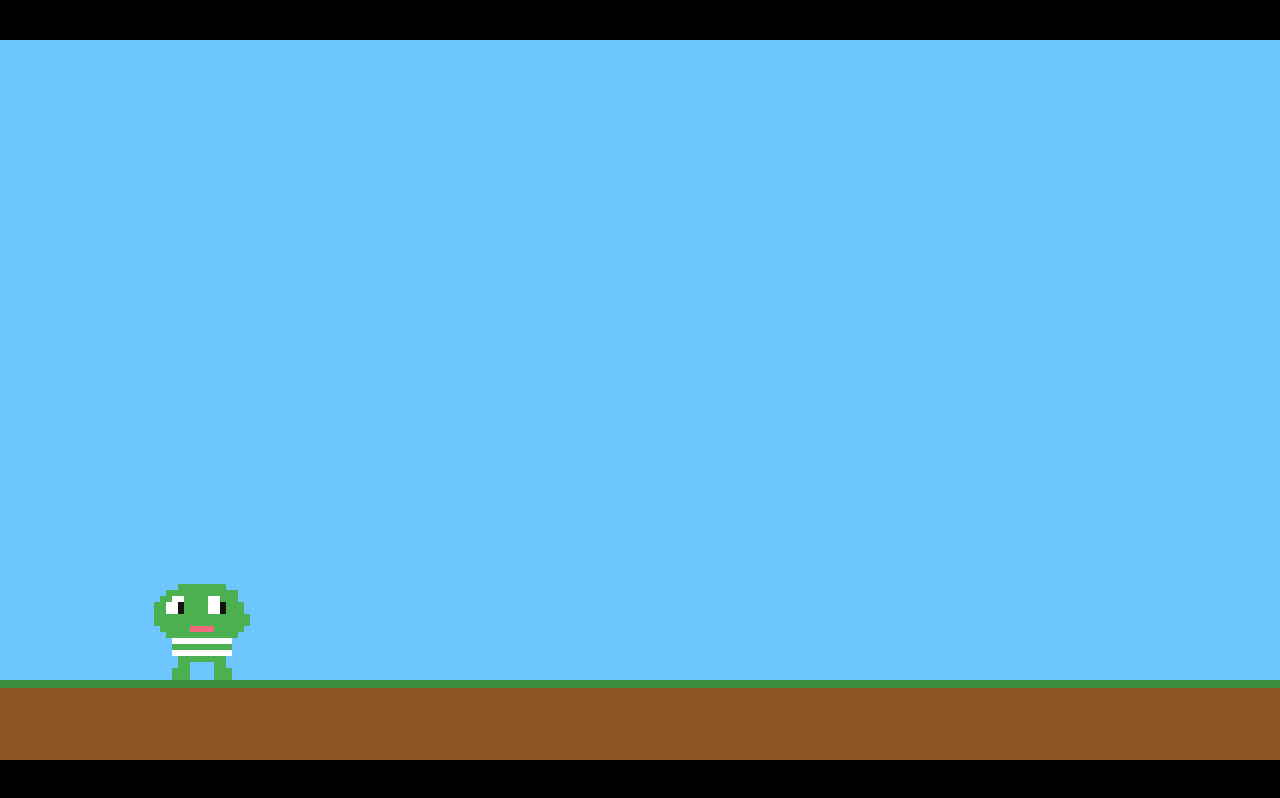
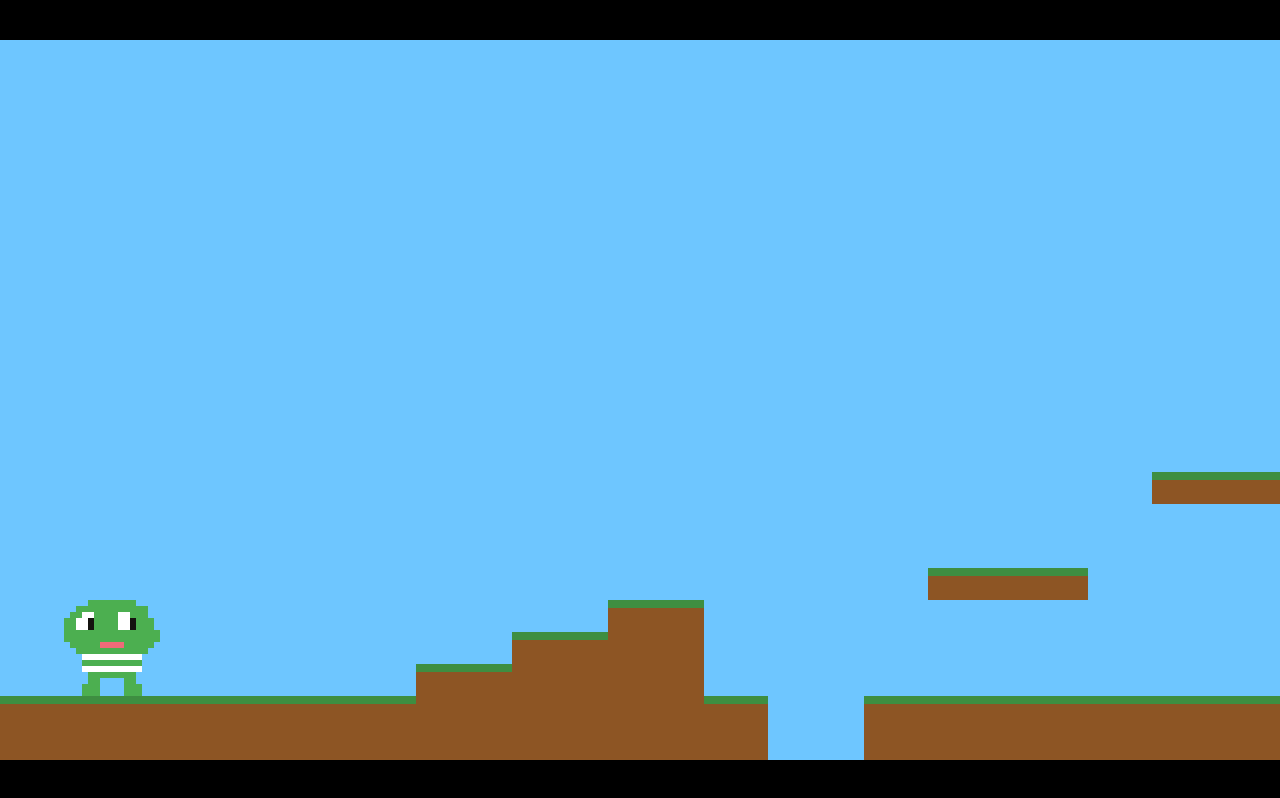
Before and after one commit to chlgpdus921/keroppi-jump, a website: page frontend/index.html in a window 1280 px wide. Drawn offline with Linux system fonts and the light colour scheme.

Commit message:
feat: phase 2 tile level, AABB collision, camera
Co-Authored-By: Claude Opus 5.5 <noreply@anthropic.com>

```diff
--- a/frontend/index.html
+++ b/frontend/index.html
@@ -19,7 +19,6 @@
 const W = 640, H = 360, TILE = 16, PX = 3, STEP = 1 / 60;
 const COYOTE = 0.1, JUMP_BUFFER = 0.1;
 const GRAVITY = 1400, JUMP_V = 460, MAX_VX = 150, ACCEL = 1200, FRICTION = 1400, MAX_FALL = 600;
-const FLOOR_Y = H - 40; // Phase 1 임시 바닥 (Phase 2에서 타일 충돌로 교체)
 const IDLE_FRAME_TIME = 0.4;
 
 // ---- 스프라이트: 사용자 제공 CLAWD 배열 (글자 그대로) ----
@@ -57,6 +56,45 @@ const SPRITE_OX = 3; // 히트박스(42px)를 스프라이트(48px) 가운데에
 const CLAWD_IDLE_B = CLAWD.slice(0, -1).concat(["..GGG......GGG.."]);
 const CLAWD_FRAMES = [CLAWD, CLAWD_IDLE_B];
 
+// ---- 레벨 (타일 16px) ----
+// X 지형, C 코인, ^ 가시, F 깃발, S 시작점, . 빈칸 (C/^/F 동작은 Phase 3)
+const LEVEL = [
+  "........................................................................................................................",
+  "........................................................................................................................",
+  "........................................................................................................................",
+  "........................................................................................................................",
+  "........................................................................................................................",
+  "........................................................................................................................",
+  "........................................................................................................................",
+  "........................................................................................................................",
+  "........................................................................................................................",
+  "........................................................................................................................",
+  "........................................................................................................................",
+  "........................................................................................................................",
+  "........................................................................................................................",
+  ".....................................C.C.............................................C..................................",
+  "....................................XXXXX...........................................XXXX................................",
+  "........................................................XXXXXXXXXXXX....................................................",
+  "...............................C........................XXXXXXXXXXXX...........C.................C......................",
+  ".............................XXXXX...........................................XXXXX..........................C...........",
+  "...................XXX..................................................................................................",
+  "................XXXXXX......................XX....C..........C..C..........................................XXX..........",
+  "...S.........XXXXXXXXX......................XX........................^..................^^.............XXXXXX.....F....",
+  "XXXXXXXXXXXXXXXXXXXXXXXX...XXXXXXXXXXXXXXXXXXXXX....XXXXXXXXXXXXXXXXXXXX...XXXXXXXXXXXXXXXXXXXXX....XXXXXXXXXXXXXXXXXXXX",
+  "XXXXXXXXXXXXXXXXXXXXXXXX...XXXXXXXXXXXXXXXXXXXXX....XXXXXXXXXXXXXXXXXXXX...XXXXXXXXXXXXXXXXXXXXX....XXXXXXXXXXXXXXXXXXXX"
+];
+const levelW = LEVEL[0].length * TILE;
+const levelH = LEVEL.length * TILE;
+
+// 범위 밖: 좌·우·위는 벽, 아래는 빈칸(낙사 허용). S는 빈칸 취급.
+function tileAt(tx, ty) {
+  if (ty >= LEVEL.length) return ".";
+  if (tx < 0 || tx >= LEVEL[0].length || ty < 0) return "X";
+  const ch = LEVEL[ty][tx];
+  return ch === "S" ? "." : ch;
+}
+function solidAt(tx, ty) { return tileAt(tx, ty) === "X"; }
+
 // ---- 캔버스 ----
 const canvas = document.getElementById("game");
 const ctx = canvas.getContext("2d");
@@ -93,25 +131,84 @@ addEventListener("blur", () => keys.clear()); // 포커스를 잃으면 눌린
 
 // ---- 플레이어 ----
 const player = {
-  x: 80, y: FLOOR_Y - 48, w: 42, h: 48,
+  x: 0, y: 0, w: 42, h: 48,
   vx: 0, vy: 0, onGround: false, facing: 1,
   coyote: 0, buffer: 0, animT: 0
 };
 
-// Phase 1: 바닥 y = FLOOR_Y만 판정, x는 화면 안으로 제한
+// S 타일 기준 시작점: 히트박스를 타일 가운데에, 발은 타일 바닥에
+const spawn = (() => {
+  const ty = LEVEL.findIndex((row) => row.includes("S"));
+  const tx = LEVEL[ty].indexOf("S");
+  return { x: tx * TILE + TILE / 2 - player.w / 2, y: (ty + 1) * TILE - player.h };
+})();
+
+function respawn() {
+  const p = player;
+  p.x = spawn.x; p.y = spawn.y;
+  p.vx = p.vy = 0;
+  p.coyote = p.buffer = 0;
+  p.onGround = false;
+  jumpPressed = jumpReleased = false;
+}
+respawn();
+
+// 축 분리 AABB: 이동 후 겹친 solid 타일 쪽으로 밀어낸다
+function overlapRange(p) {
+  return {
+    // 오른쪽/아래 끝은 ceil(...)-1: 소수 좌표에서 1px 미만으로 겹쳐도 판정한다
+    tx0: Math.floor(p.x / TILE), tx1: Math.ceil((p.x + p.w) / TILE) - 1,
+    ty0: Math.floor(p.y / TILE), ty1: Math.ceil((p.y + p.h) / TILE) - 1
+  };
+}
 function moveX(dx) {
-  player.x = Math.min(Math.max(player.x + dx, 0), W - player.w);
-  if (player.x === 0 || player.x === W - player.w) player.vx = 0;
+  const p = player;
+  p.x += dx;
+  if (dx !== 0) {
+    const { tx0, tx1, ty0, ty1 } = overlapRange(p);
+    // 진행 방향 앞쪽 타일부터 찾아 가장 가까운 벽에 붙인다
+    const [start, end, step] = dx > 0 ? [tx0, tx1, 1] : [tx1, tx0, -1];
+    outer:
+    for (let tx = start; dx > 0 ? tx <= end : tx >= end; tx += step) {
+      for (let ty = ty0; ty <= ty1; ty++) {
+        if (solidAt(tx, ty)) {
+          p.x = dx > 0 ? tx * TILE - p.w : (tx + 1) * TILE;
+          p.vx = 0;
+          break outer;
+        }
+      }
+    }
+  }
+  p.x = Math.min(Math.max(p.x, 0), levelW - p.w);
 }
 function moveY(dy) {
-  player.y += dy;
-  player.onGround = false;
-  if (player.y + player.h >= FLOOR_Y) {
-    player.y = FLOOR_Y - player.h;
-    player.vy = 0;
-    player.onGround = true;
+  const p = player;
+  p.onGround = false;
+  p.y += dy;
+  if (dy === 0) return;
+  const { tx0, tx1, ty0, ty1 } = overlapRange(p);
+  const [start, end, step] = dy > 0 ? [ty0, ty1, 1] : [ty1, ty0, -1];
+  for (let ty = start; dy > 0 ? ty <= end : ty >= end; ty += step) {
+    for (let tx = tx0; tx <= tx1; tx++) {
+      if (solidAt(tx, ty)) {
+        if (dy > 0) { p.y = ty * TILE - p.h; p.onGround = true; }
+        else p.y = (ty + 1) * TILE;
+        p.vy = 0;
+        return;
+      }
+    }
   }
 }
+
+// ---- 카메라 ----
+const cam = { x: 0, y: 0 };
+const clamp = (v, lo, hi) => Math.min(Math.max(v, lo), hi);
+function updateCamera() {
+  const p = player;
+  cam.x = clamp(p.x + p.w / 2 - W / 2, 0, levelW - W);
+  cam.y = clamp(p.y + p.h / 2 - H / 2, 0, levelH - H);
+}
+updateCamera();
 
 function update(dt) {
   const p = player;
@@ -147,6 +244,8 @@ function update(dt) {
   p.vy = Math.min(p.vy + GRAVITY * dt, MAX_FALL);
   moveX(p.vx * dt);
   moveY(p.vy * dt);
+  if (p.y > levelH) respawn(); // 낙사 (Phase 3에서 가시도 같은 처리)
+  updateCamera();
 
   // 정지 애니메이션 타이머
   if (p.onGround && p.vx === 0) p.animT += dt;
@@ -169,15 +268,27 @@ function drawClawd(ctx, x, y, flip, sprite = CLAWD) {
 function render() {
   ctx.fillStyle = "#6EC6FF";
   ctx.fillRect(0, 0, W, H);
-  // 임시 바닥
-  ctx.fillStyle = "#8D5524";
-  ctx.fillRect(0, FLOOR_Y, W, H - FLOOR_Y);
-  ctx.fillStyle = "#3E8E41";
-  ctx.fillRect(0, FLOOR_Y, W, 4);
+
+  // 카메라는 한 번만 반올림해 타일과 스프라이트가 같은 정수 오프셋을 쓰게 한다
+  const cx = Math.round(cam.x), cy = Math.round(cam.y);
+  const tx0 = Math.floor(cx / TILE), tx1 = Math.floor((cx + W - 1) / TILE);
+  const ty0 = Math.floor(cy / TILE), ty1 = Math.floor((cy + H - 1) / TILE);
+  for (let ty = ty0; ty <= ty1; ty++) {
+    for (let tx = tx0; tx <= tx1; tx++) {
+      if (!solidAt(tx, ty) || tx < 0 || tx >= LEVEL[0].length || ty < 0 || ty >= LEVEL.length) continue;
+      const sx = tx * TILE - cx, sy = ty * TILE - cy;
+      ctx.fillStyle = "#8D5524"; // 흙
+      ctx.fillRect(sx, sy, TILE, TILE);
+      if (!solidAt(tx, ty - 1)) { // 윗면이 열려 있으면 풀
+        ctx.fillStyle = "#3E8E41";
+        ctx.fillRect(sx, sy, TILE, 4);
+      }
+    }
+  }
 
   const p = player;
   const frame = CLAWD_FRAMES[Math.floor(p.animT / IDLE_FRAME_TIME) % 2];
-  drawClawd(ctx, p.x - SPRITE_OX, p.y, p.facing < 0, frame);
+  drawClawd(ctx, p.x - SPRITE_OX - cx, p.y - cy, p.facing < 0, frame);
 }
 
 // ---- 루프 ----
```
